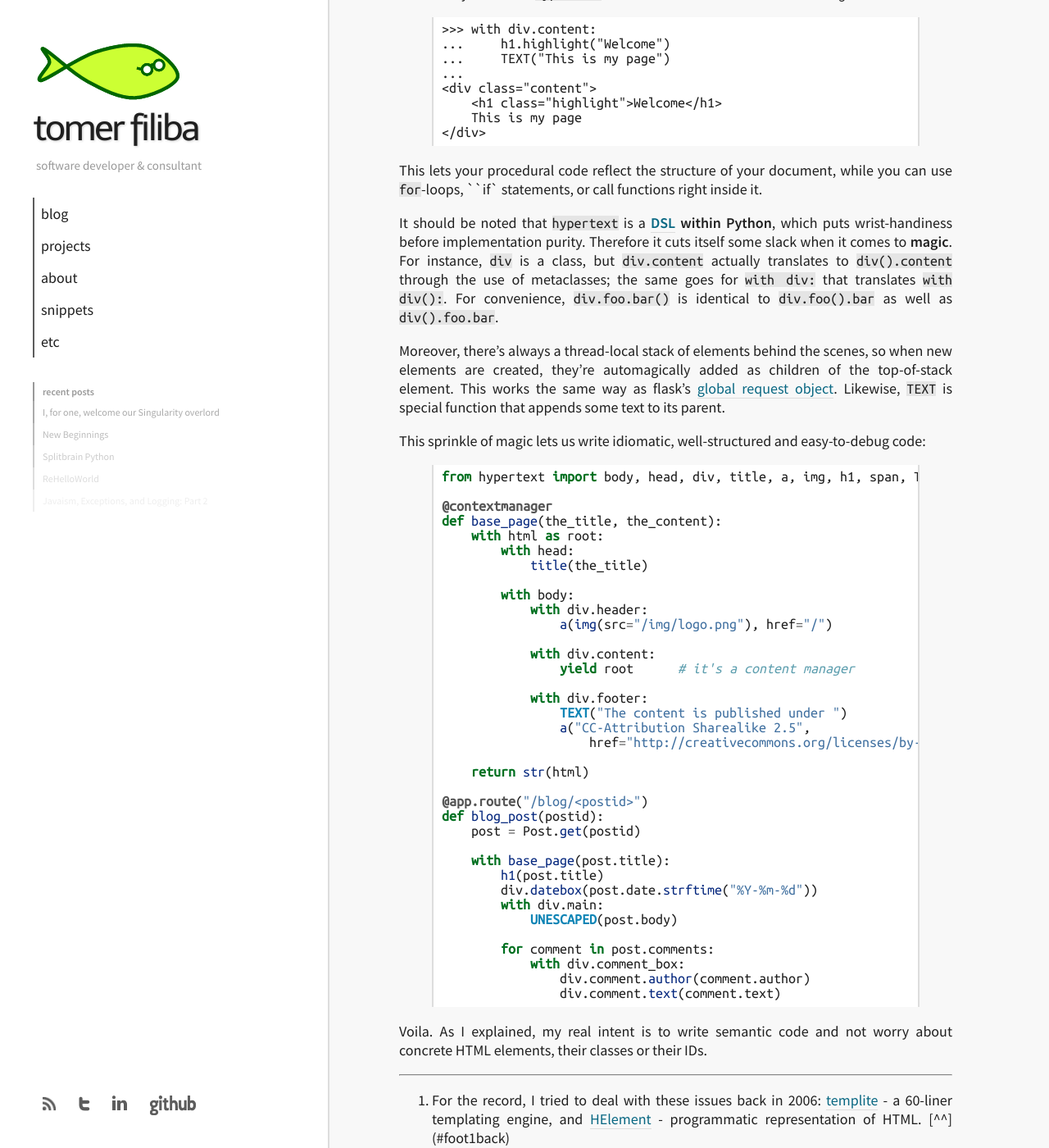
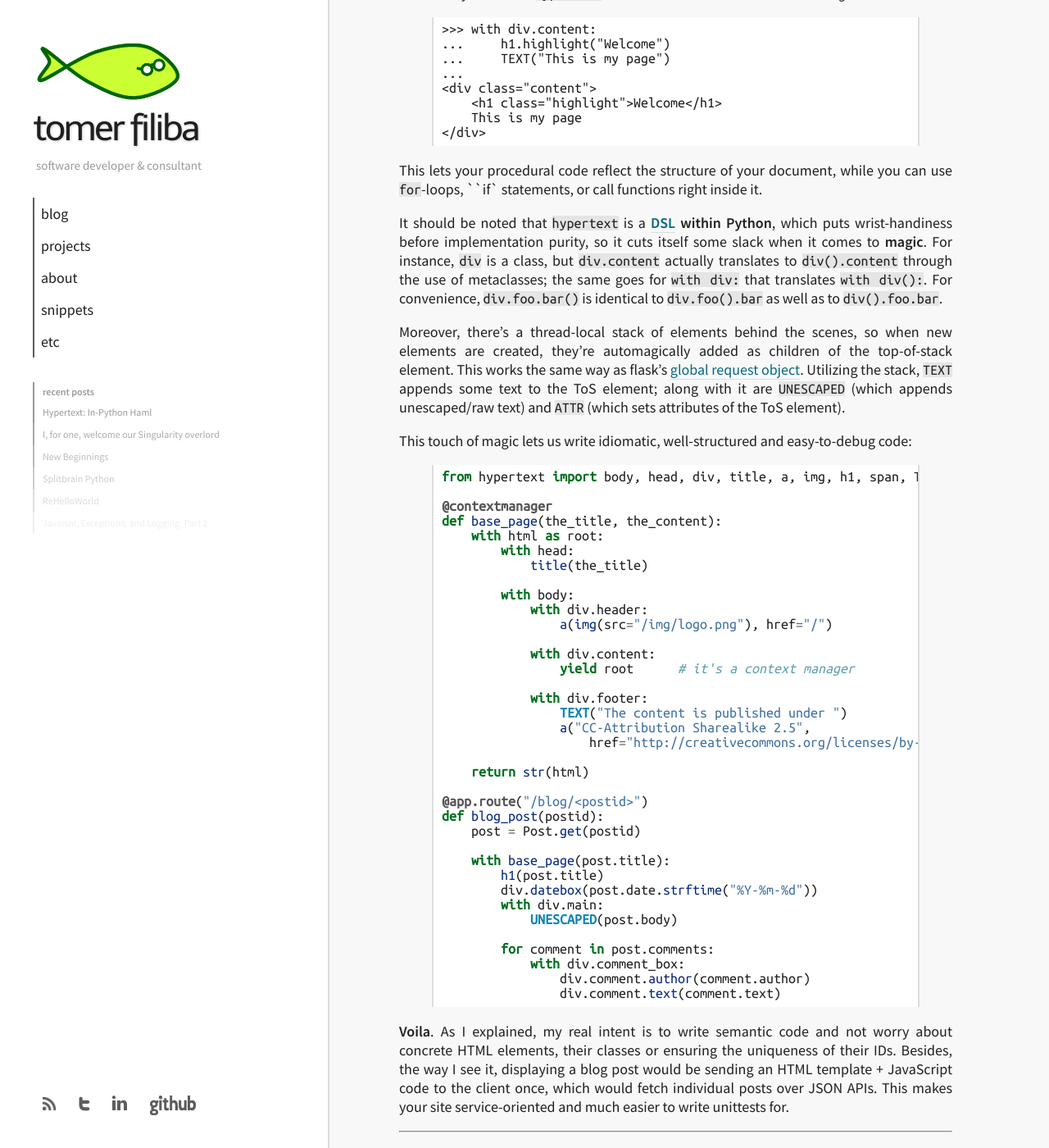
Before and after one commit to tomerfiliba/tomerfiliba.github.io, a Jekyll site: the page built from blog/_posts/2012-10-03-Hypertext.md, in a window 1280 px wide and 1400 px high, scrolled down 2751 px. Shown: the whole window at 82% size. Built offline with Jekyll 4.4.1, drawn with Linux system fonts in a browser that asks for light colours; Markdown is read by kramdown in place of the engine named in the settings; some of the changed text lies outside the part shown.

Commit message:
hypertext

```diff
--- a/blog/_posts/2012-10-03-Hypertext.md
+++ b/blog/_posts/2012-10-03-Hypertext.md
@@ -1,7 +1,7 @@
 ---
 layout: blogpost
 title: "Hypertext: In-Python Haml"
-draft: true
+tags: [python]
 description: "An in-language DSL for generating HTML pages directly in Python, along the lines of Haml"
 ---
 
@@ -152,18 +152,19 @@ This lets your procedural code reflect the structure of your document, while you
 ``for``-loops, ``if` statements, or call functions right inside it.
 
 It should be noted that ``hypertext`` is a **[DSL](http://en.wikipedia.org/wiki/Domain-specific_language)
-within Python**, which puts wrist-handiness before implementation purity. Therefore it cuts itself
+within Python**, which puts wrist-handiness before implementation purity, so it cuts itself
 some slack when it comes to **magic**. For instance, ``div`` is a class, but ``div.content``
 actually translates to ``div().content`` through the use of metaclasses; the same goes for
 ``with div:`` that translates ``with div():``. For convenience, ``div.foo.bar()`` is identical to
-``div.foo().bar`` as well as ``div().foo.bar``.
+``div.foo().bar`` as well as to ``div().foo.bar``.
 
-Moreover, there's always a thread-local stack of elements behind the scenes, so when new elements
+Moreover, there's a thread-local stack of elements behind the scenes, so when new elements
 are created, they're automagically added as children of the top-of-stack element. This works the
 same way as flask's [global request object](http://flask.pocoo.org/docs/quickstart/#context-locals).
-Likewise, ``TEXT`` is special function that appends some text to its parent.
+Utilizing the stack, ``TEXT`` appends some text to the ToS element; along with it are ``UNESCAPED``
+(which appends unescaped/raw text) and ``ATTR`` (which sets attributes of the ToS element).
 
-This sprinkle of magic lets us write idiomatic, well-structured and easy-to-debug code:
+This touch of magic lets us write idiomatic, well-structured and easy-to-debug code:
 
 {% highlight python %}
 from hypertext import body, head, div, title, a, img, h1, span, TEXT
@@ -179,7 +180,7 @@ def base_page(the_title, the_content):
                 a(img(src="/img/logo.png"), href="/")
 
             with div.content:
-                yield root      # it's a content manager
+                yield root      # it's a context manager
 
             with div.footer:
                 TEXT("The content is published under ")
@@ -204,8 +205,11 @@ def blog_post(postid):
                 div.comment.text(comment.text)
 {% endhighlight %}
 
-Voila. As I explained, my real intent is to write semantic code and not worry about concrete HTML
-elements, their classes or their IDs.
+**Voila**. As I explained, my real intent is to write semantic code and not worry about concrete
+HTML elements, their classes or ensuring the uniqueness of their IDs. Besides, the way I see it,
+displaying a blog post would be sending an HTML template + JavaScript code to the client once,
+which would fetch individual posts over JSON APIs. This makes your site service-oriented and much
+easier to write unittests for.
 
 ----------
 
@@ -217,4 +221,6 @@ elements, their classes or their IDs.
 2. <a name="foot2"></a>A note on *sandboxing*: since Jinja2 compiles templates to Python bytecode,
    the same mechanisms can be used here, if desired. Anyway, I won't evaluate untrusted templates
    this way or the other... even something as innocent as ``<b>{{ "{{ user.username" }} }}</b>``
-   invokes an overridible ``__getattr__``. [^^](#foot2back)
+   invokes an overridible ``__getattr__``. As explained at the end of the post, using a
+   service-oriented web site means you don't render templates but expose APIs, so there's no need
+   to evaluate untrusted templates. [^^](#foot2back)
```
